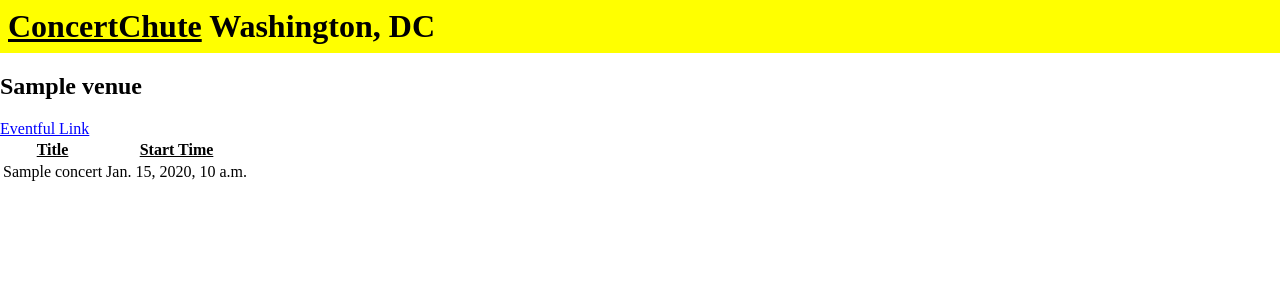
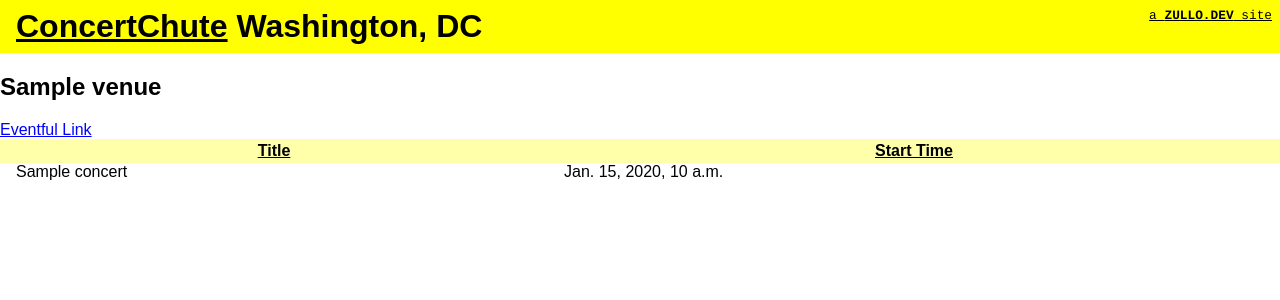
Before and after one commit to cmazzullo/concert-chute-django, a Django app: page /view_venue/1/ in a window 1280 px wide. Shown: the top 300 px of the page. Run offline with Django 3.2, Linux system fonts and the light colour scheme; tables that the repository leaves empty hold one stand-in row (values such as "Sample post"); parts of the project's set-up code (start-up, migrations or seed data) failed here and were passed over.

Commit message:
Date format fixes + css tweaks

```diff
--- a/concert_chute_django/core/static/styles.css
+++ b/concert_chute_django/core/static/styles.css
@@ -1,16 +1,29 @@
+body {
+    font-family: Arial, Helvetica, sans-serif;
+}
 .header {
     background: yellow;
     color: black;
-    padding: .5rem;
+    padding: .5rem 1rem;
 }
 
+.header a {
+    color: black;
+}
+
+#credit {
+    position: absolute;
+    top: .5rem;
+    right: .5rem;
+    display: inline;
+    font-size: .8rem;
+    font-family: courier;
+}
 .header>h1 {
+    display: inline;
     margin: 0;
 }
 
-.header>h1>a {
-    color: black;
-}
 
 a {
     color: blue;
@@ -20,6 +33,17 @@
     margin: 0;
 }
 
+table {
+    border-spacing: 0;
+    width: 100%;
+}
+
 th {
     text-decoration: underline;
+    padding: .2rem;
+    background: #ffa;
 }
+
+td {
+    padding: 0 1rem 0 1rem;
+}
--- a/concert_chute_django/core/templates/base.html
+++ b/concert_chute_django/core/templates/base.html
@@ -13,6 +13,11 @@
     <body>
 	<div class="header">
 	    <h1><a href="{% url 'home' %}">ConcertChute</a> Washington, DC</h1>
+	    <div id="credit">
+		<a href="https://zullo.dev">
+		    a <strong>ZULLO.DEV</strong> site
+		</a>
+	    </div>
 	</div>
 	{% block content %}
 	{% endblock content %}
--- a/concert_chute_django/core/templates/home.html
+++ b/concert_chute_django/core/templates/home.html
@@ -1,6 +1,6 @@
 {% extends 'base.html' %}
 
-{% block title %}Upcoming Shows{% endblock title %}
+{% block title %}Upcoming Shows in Washington, DC{% endblock title %}
 
 {% block content %}
     <table>
@@ -12,8 +12,8 @@
 	{% for concert in concerts %}
 	    <tr>
 		<td><a href="{% url 'view_venue' concert.venue.pk %}">{{ concert.venue.name }}</a></td>
-		<td>{{concert.title|truncatechars:100}}</td>
-		<td>{{concert.start_time}}</td>
+		<td>{{ concert.title|truncatechars:100 }}</td>
+		<td nowrap>{{ concert.start_time|date:"D, M d h:i A" }}</td>
 	    </tr>
 	{% endfor %}
     </table>
```
